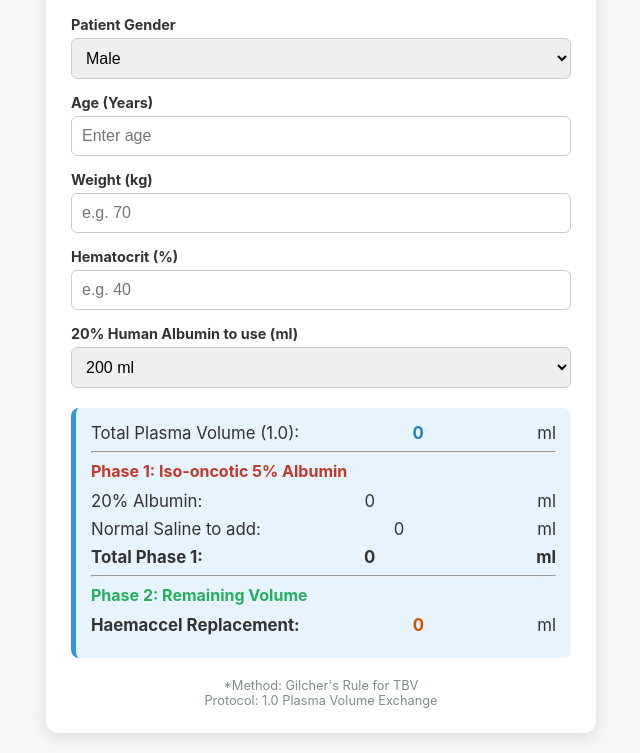
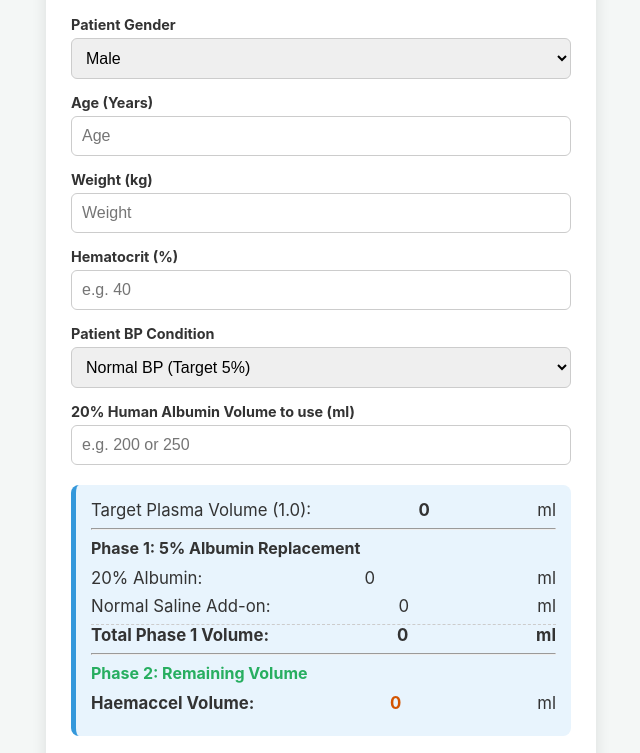
Before and after one commit to gh4zn4v1/pexc, a plain HTML site: page index.html in a window 1280 px wide. Shown: the part 118-871 px from the top of the page, without its empty margins (319-959 px from the left). Drawn offline with Linux system fonts and the light colour scheme.

Commit message:
Update index.html

```diff
--- a/index.html
+++ b/index.html
@@ -3,7 +3,7 @@
 <head>
     <meta charset="UTF-8">
     <meta name="viewport" content="width=device-width, initial-scale=1.0">
-    <title>TPE Calculator - Age & Weight</title>
+    <title>TPE Clinical Calculator</title>
     <style>
         body { font-family: -apple-system, sans-serif; background-color: #f4f7f6; padding: 20px; color: #333; }
         .container { max-width: 500px; margin: auto; background: white; padding: 25px; border-radius: 12px; box-shadow: 0 4px 15px rgba(0,0,0,0.1); }
@@ -14,14 +14,17 @@
         .result-box { margin-top: 20px; padding: 15px; background: #e8f4fd; border-radius: 8px; border-left: 5px solid #3498db; }
         .result-item { display: flex; justify-content: space-between; margin-bottom: 8px; font-size: 1.05em; }
         .highlight { font-weight: bold; color: #d35400; }
-        .label-blue { color: #2980b9; font-weight: bold; }
-        footer { text-align: center; font-size: 0.8em; margin-top: 20px; color: #7f8c8d; }
+        .status-badge { font-size: 0.8em; padding: 2px 8px; border-radius: 4px; color: white; margin-left: 10px; }
+        .hypo { background-color: #e74c3c; } /* Red for hypotension */
+        .norm { background-color: #27ae60; } /* Green for normal */
+        .hyper { background-color: #f39c12; } /* Orange for hypertension */
+        footer { text-align: center; font-size: 0.8em; margin-top: 20px; color: #7f8c8d; line-height: 1.5; }
     </style>
 </head>
 <body>
 
 <div class="container">
-    <h2>TPE Calculator</h2>
+    <h2>TPE Protocol Calculator</h2>
 
     <div class="input-group">
         <label>Patient Gender</label>
@@ -33,12 +36,12 @@
 
     <div class="input-group">
         <label>Age (Years)</label>
-        <input type="number" id="age" placeholder="Enter age" oninput="calculate()">
+        <input type="number" id="age" placeholder="Age" oninput="calculate()">
     </div>
 
     <div class="input-group">
         <label>Weight (kg)</label>
-        <input type="number" id="weight" placeholder="e.g. 70" oninput="calculate()">
+        <input type="number" id="weight" placeholder="Weight" oninput="calculate()">
     </div>
 
     <div class="input-group">
@@ -47,28 +50,34 @@
     </div>
 
     <div class="input-group">
-        <label>20% Human Albumin to use (ml)</label>
-        <select id="albuminInput" onchange="calculate()">
-            <option value="200">200 ml</option>
-            <option value="250">250 ml</option>
+        <label>Patient BP Condition</label>
+        <select id="bpStatus" onchange="calculate()">
+            <option value="normal">Normal BP (Target 5%)</option>
+            <option value="hypo">Hypotension (Target 10%)</option>
+            <option value="hyper">Hypertension (Target 5%)</option>
         </select>
     </div>
 
+    <div class="input-group">
+        <label>20% Human Albumin Volume to use (ml)</label>
+        <input type="number" id="albInput" placeholder="e.g. 200 or 250" oninput="calculate()">
+    </div>
+
     <div class="result-box" id="results">
-        <div class="result-item">Total Plasma Volume (1.0): <span class="label-blue" id="pvDisplay">0</span> ml</div>
+        <div class="result-item">Target Plasma Volume (1.0): <span id="pvDisplay" style="font-weight:bold;">0</span> ml</div>
         <hr>
-        <div style="font-weight:bold; margin-bottom:10px; color:#c0392b;">Phase 1: Iso-oncotic 5% Albumin</div>
+        <div style="font-weight:bold; margin-bottom:10px;">Phase 1: <span id="targetConcDisplay">5%</span> Albumin Replacement</div>
         <div class="result-item">20% Albumin: <span id="albUsed">0</span> ml</div>
-        <div class="result-item">Normal Saline to add: <span id="nsAdd">0</span> ml</div>
-        <div class="result-item" style="font-weight:bold;">Total Phase 1: <span id="phase1Total">0</span> ml</div>
+        <div class="result-item">Normal Saline Add-on: <span id="nsAdd">0</span> ml</div>
+        <div class="result-item" style="font-weight:bold; border-top: 1px dashed #ccc; pt: 5px;">Total Phase 1 Volume: <span id="phase1Total">0</span> ml</div>
         <hr>
         <div style="font-weight:bold; margin-bottom:10px; color:#27ae60;">Phase 2: Remaining Volume</div>
-        <div class="result-item"><strong>Haemaccel Replacement:</strong> <span class="highlight" id="haemaccelVol">0</span> ml</div>
+        <div class="result-item"><strong>Haemaccel Volume:</strong> <span class="highlight" id="haemaccelVol">0</span> ml</div>
     </div>
 
     <footer>
-        *Method: Gilcher's Rule for TBV<br>
-        Protocol: 1.0 Plasma Volume Exchange
+        *Method: Gilcher's Rule | Protocol: 1.0 PV Exchange<br>
+        Hypotension uses 10% Albumin; Normal/Hyper use 5%.
     </footer>
 </div>
 
@@ -78,32 +87,40 @@ function calculate() {
     const age = parseFloat(document.getElementById('age').value);
     const weight = parseFloat(document.getElementById('weight').value);
     const hct = parseFloat(document.getElementById('hct').value) / 100;
-    const albVolume = parseFloat(document.getElementById('albuminInput').value);
+    const bpStatus = document.getElementById('bpStatus').value;
+    const alb20Volume = parseFloat(document.getElementById('albInput').value);
 
-    if (weight > 0 && age > 0 && hct > 0) {
-        // Estimating Total Blood Volume (TBV) using Gilcher's Rule constants
-        // Average adult: Male 70ml/kg, Female 65ml/kg
+    if (weight > 0 && age > 0 && hct > 0 && alb20Volume > 0) {
+        // 1. Calculate TBV (Gilcher's Rule)
         let mlPerKg = (gender === 'male') ? 70 : 65;
+        if (age >= 65) { mlPerKg -= 5; }
+        const tbv = weight * mlPerKg;
 
-        // Adjustment for elderly (65+)
-        if (age >= 65) { mlPerKg -= 5; }
+        // 2. Calculate PV
+        const pv = tbv * (1 - hct);
+        const totalExchange = pv; // 1.0 Volume
 
-        const tbv = weight * mlPerKg;
-        const pv = tbv * (1 - hct);
+        // 3. Determine Concentration and Phase 1 Total
+        let targetConc = 0.05; // Default 5%
+        if (bpStatus === 'hypo') {
+            targetConc = 0.10; // 10% for hypotension
+        }
 
-        // Exchange Target (1.0 x PV)
-        const totalExchange = pv;
+        /* Dilution Logic:
+           C1 * V1 = C2 * V2
+           0.20 * (alb20Volume) = (targetConc) * (phase1Total)
+           phase1Total = (0.20 * alb20Volume) / targetConc
+        */
+        const phase1Total = (0.20 * alb20Volume) / targetConc;
+        const nsNeeded = phase1Total - alb20Volume;
 
-        // Phase 1: 5% Albumin Prep (1 part 20% Albumin + 3 parts NS = 4 parts total)
-        const phase1Total = albVolume * 4;
-        const nsNeeded = phase1Total - albVolume;
-
-        // Phase 2: Haemaccel
+        // 4. Phase 2 Remainder
         const haemaccel = totalExchange - phase1Total;
 
-        // UI Updates
+        // Update Display
         document.getElementById('pvDisplay').innerText = Math.round(pv);
-        document.getElementById('albUsed').innerText = albVolume;
+        document.getElementById('targetConcDisplay').innerText = (targetConc * 100) + "%";
+        document.getElementById('albUsed').innerText = alb20Volume;
         document.getElementById('nsAdd').innerText = Math.round(nsNeeded);
         document.getElementById('phase1Total').innerText = Math.round(phase1Total);
         document.getElementById('haemaccelVol').innerText = haemaccel > 0 ? Math.round(haemaccel) : 0;
```
